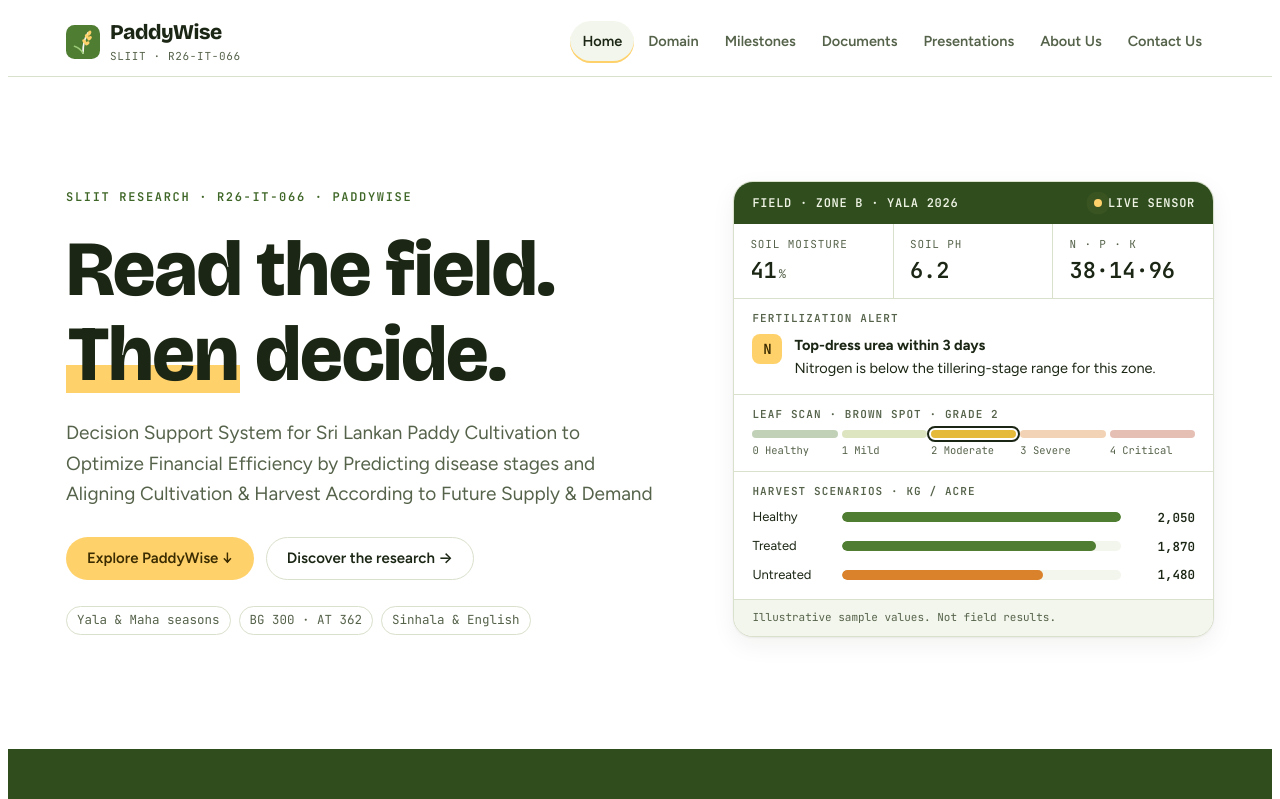
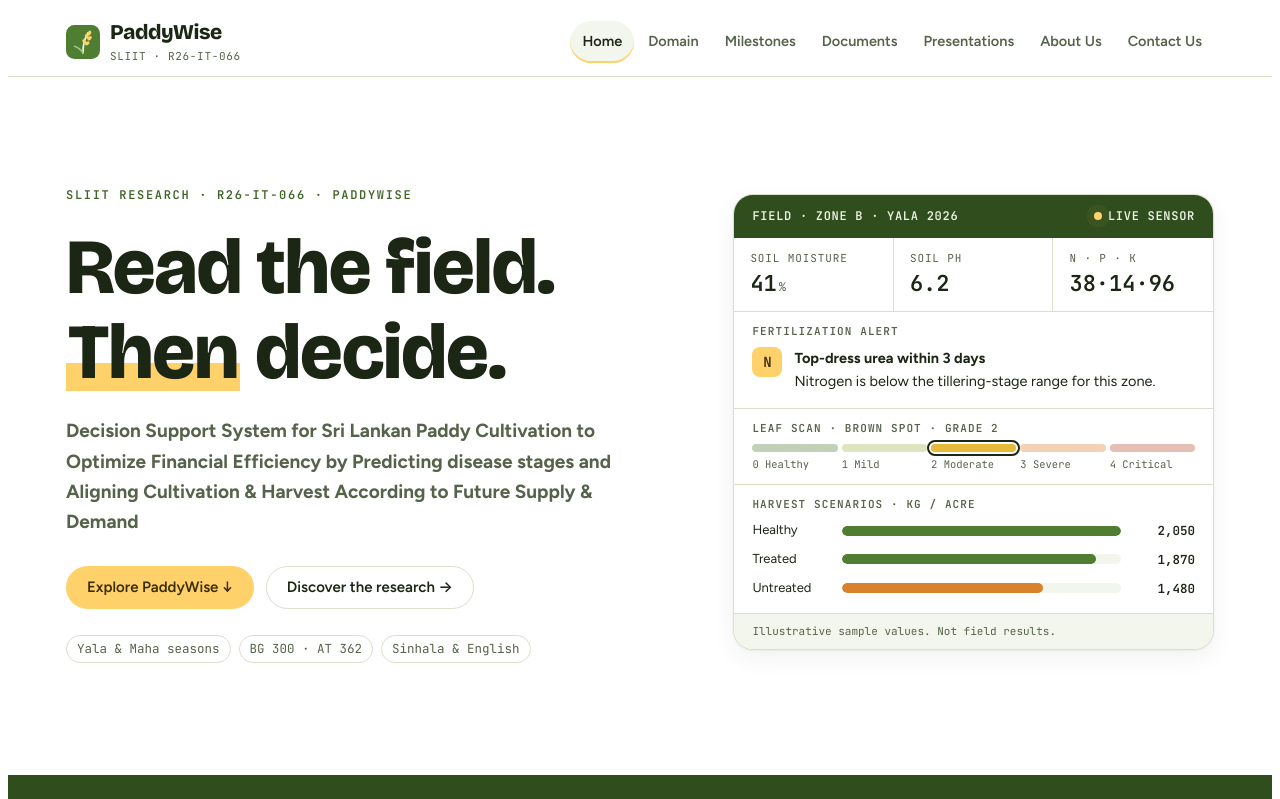
Before and after one commit to uvindukaralliyadda/R26-IT-066-Website, a React (Vite) app: page / in a window 1280 px wide. Shown: the top 799 px of the page. Built offline with nearby package versions, Linux system fonts and the light colour scheme; no server answers.

Commit message:
bold topic

```diff
--- a/src/components/sections/Hero.jsx
+++ b/src/components/sections/Hero.jsx
@@ -6,9 +6,9 @@
           <div>
             <span className="eyebrow">SLIIT Research · R26-IT-066 · PaddyWise</span>
             <h1>Read the field. <em>Then</em> decide.</h1>
-            <p className="lead">Decision Support System for Sri Lankan Paddy Cultivation to Optimize Financial Efficiency by
+            <p className="lead"><b>Decision Support System for Sri Lankan Paddy Cultivation to Optimize Financial Efficiency by
 Predicting disease stages and Aligning Cultivation & Harvest According to Future Supply &
-Demand</p>
+Demand</b></p>
             <div className="cta">
               <a className="btn btn-gold" href="#components">Explore PaddyWise ↓</a>
               <a className="btn btn-line" href="#domain">Discover the research →</a>
```
